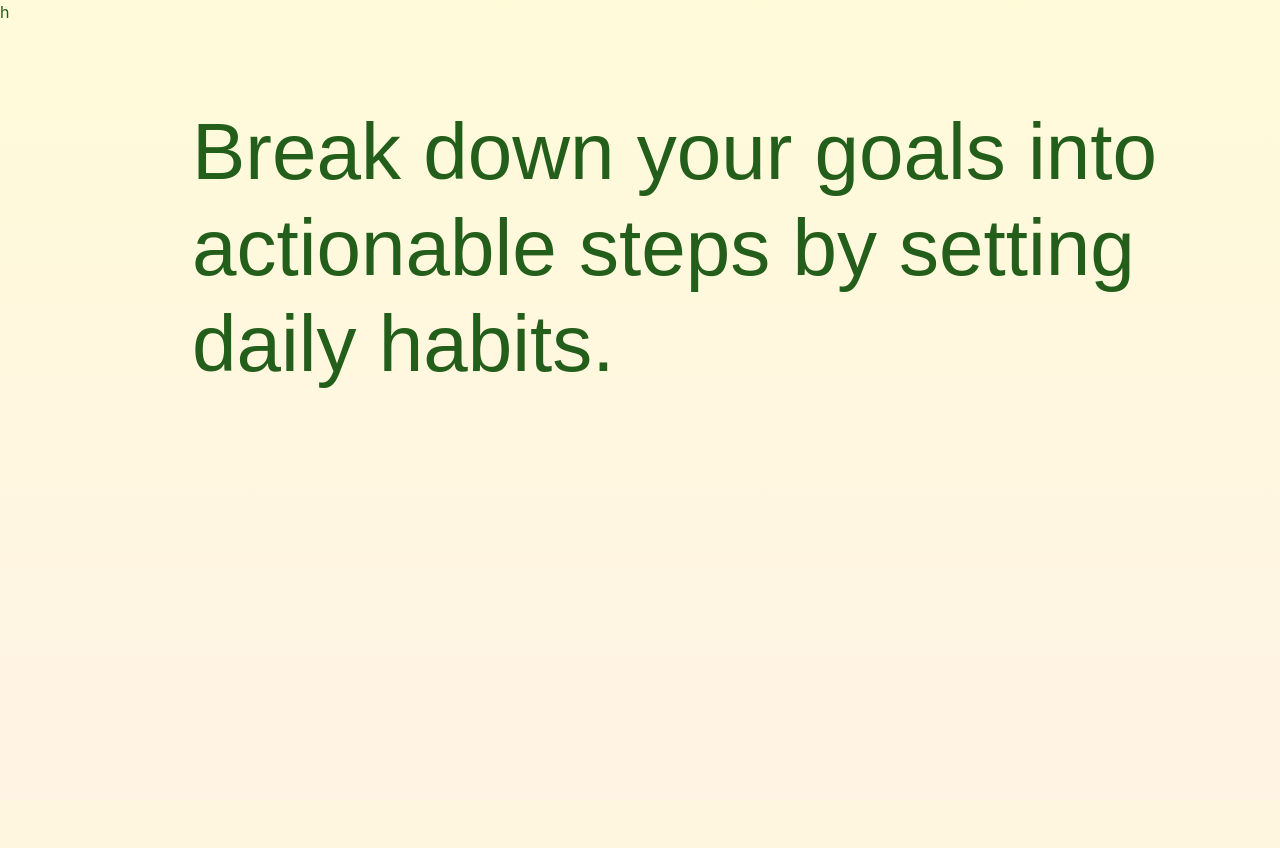
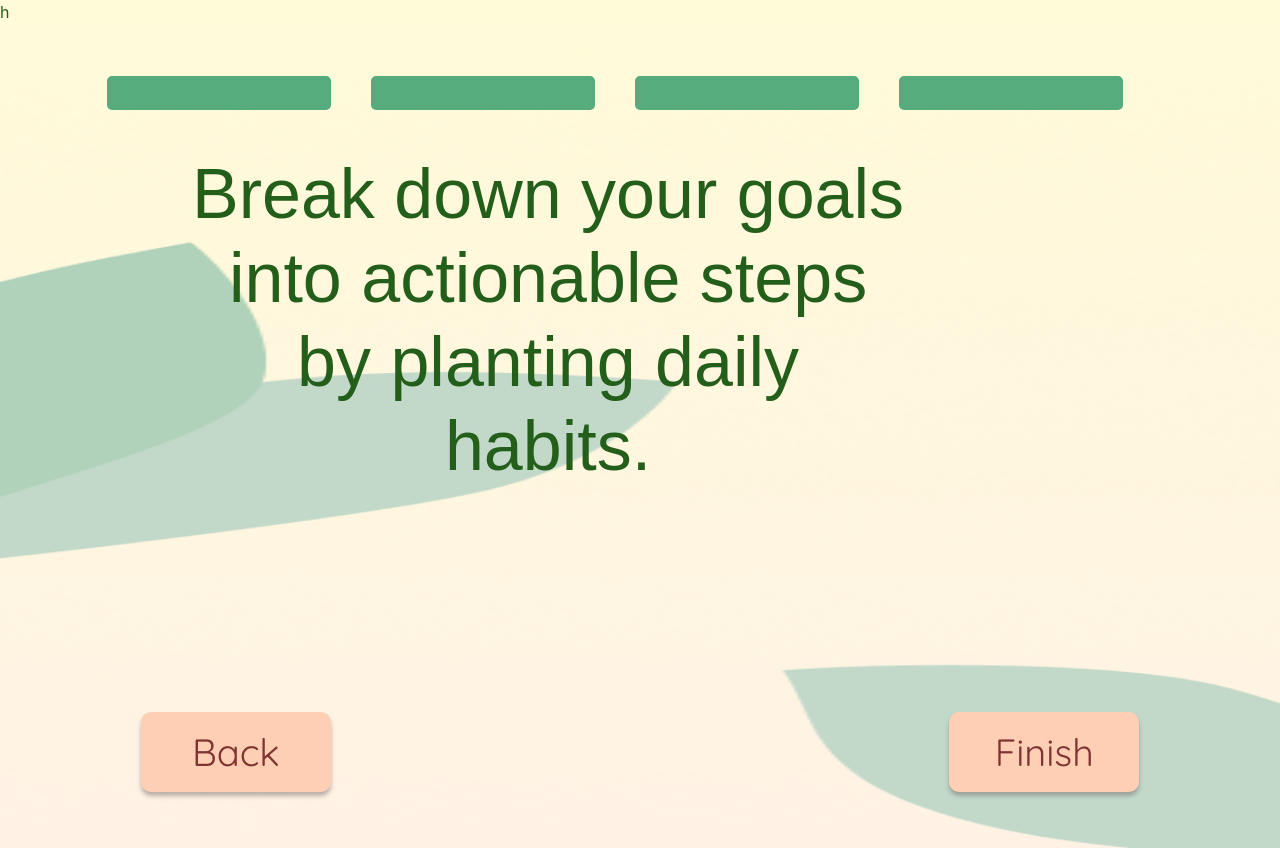
Before and after one commit to clairetyang/habit-planter, a Django app: page /habit_planter/survey_steps in a window 1280 px wide. Before the commit the page ends 388 px from the top, so only its background shows below. Run offline with Django 3.2, Linux system fonts and the light colour scheme; some libraries are stand-ins or nearby versions; some web fonts are replaced.

Commit message:
basic survey formatting

```diff
--- a/habit_planter/static/habit_planter/style.css
+++ b/habit_planter/static/habit_planter/style.css
@@ -102,8 +102,8 @@ h2 {
 .card-container {
     position: absolute;
     top: 30%;
-    left: 5%;
-    width: 100%;
+    left: 7%;
+    width: 90%;
     text-align: center;
     max-width: none;
     max-height: none;
@@ -114,9 +114,8 @@ h2 {
 }
 .col-5 {
     height: 270px;
-    padding: 20px;
     padding-top: 10%;
-    margin: 20px;
+    margin: 25px;
     width: 25%;
     border-radius: 30px;
     background-color: white;
--- a/habit_planter/templates/habit_planter/survey_focus.html
+++ b/habit_planter/templates/habit_planter/survey_focus.html
@@ -24,6 +24,7 @@
             <div class="col-3"></div>
             <div class="col-3"></div>
         </div>
+
         <h1 style="left:20%;"> What would you<br>like to focus on? </h1>
 
         <div class="card-container">
--- a/habit_planter/templates/habit_planter/survey_steps.html
+++ b/habit_planter/templates/habit_planter/survey_steps.html
@@ -16,7 +16,26 @@ h{% load static %}
 
 <body>
     <br /><br />
-    <h1> Break down your goals into actionable steps by setting daily habits. </h1>
+    <div class="container">
+        <img class="background" src="{% static 'habit_planter/images/survey_focus_bg.png' %}">
+        <div class="row">
+            <div class="survey-progress col-3"></div>
+            <div class="survey-progress col-3"></div>
+            <div class="survey-progress col-3"></div>
+            <div class="survey-progress col-3"></div>
+        </div>
+        <h1 style="font-size: 70px;"> Break down your goals<br>into actionable steps<br>by planting daily<br>habits.  </h1>
+
+
+
+        <a href="{% url 'survey_goal' %}">
+            <button class="btn back-btn">Back</button>
+        </a>
+
+        <a href="{% url 'home_garden' %}">
+            <button class="btn next-btn" type="submit" value="submit">Finish</button>
+        </a>
+    </div>
 
 </body>
 
```
Also changed, not shown: habit_planter/templates/habit_planter/survey_goal.html (+21 -2 lines), habit_planter/static/habit_planter/images/survey_goal_bg.png (added).
